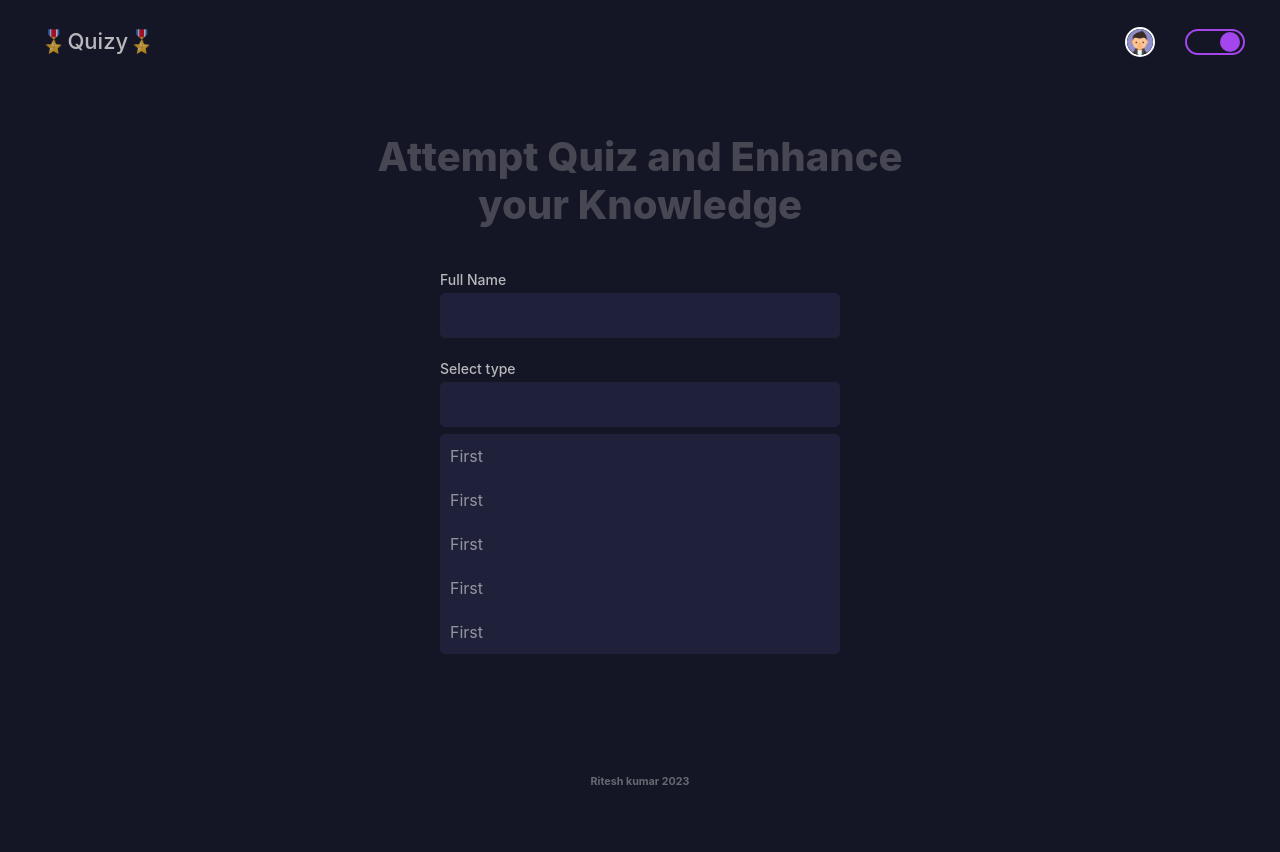
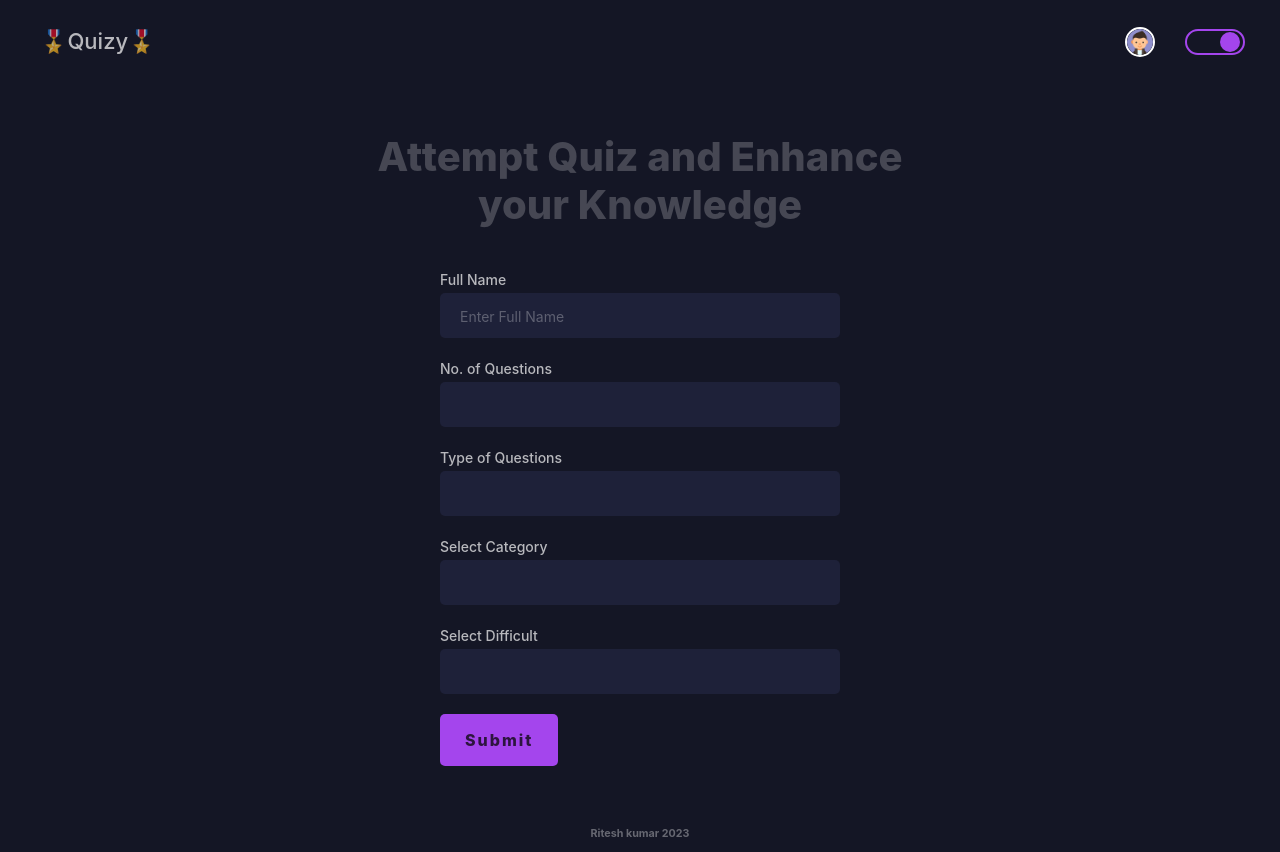
Before and after one commit to riteshkumarldh/quiz-app, a React (Vite) app: page / in a window 1280 px wide. Before the commit the page ends 800 px from the top, so only its background shows below. Built offline with nearby package versions, Linux system fonts and the light colour scheme; no server answers.

Commit message:
fetching quiz categories

```diff
--- a/src/components/Input.jsx
+++ b/src/components/Input.jsx
@@ -1,10 +1,16 @@
-export default function Input({ label, id, type }) {
+export default function Input({ label, id, type, placeholder }) {
   return (
     <div className="field">
       <label htmlFor={id} className="field__label">
         {label}
       </label>
-      <input type={type} name={id} id={id} className="field__input" />
+      <input
+        placeholder={placeholder}
+        type={type}
+        name={id}
+        id={id}
+        className="field__input"
+      />
     </div>
   );
 }
--- a/src/components/QuizSettings.jsx
+++ b/src/components/QuizSettings.jsx
@@ -2,11 +2,44 @@ import Button from "./Button";
 import Input from "./Input";
 import SelectBox from "./SelectBox";
 
+import {
+  numberQuestions,
+  typeQuestions,
+  questionDifficulty,
+} from "../utils/contants/quizdata";
+import { useFetch } from "../utils/hooks/useFetch";
+
 export default function QuizSettings() {
+  const { data } = useFetch("https://opentdb.com/api_category.php");
+
   return (
     <div className="quizsettings">
-      <Input type="text" id="fullName" label="Full Name" />
-      <SelectBox />
+      <Input
+        type="text"
+        id="fullName"
+        placeholder="Enter Full Name"
+        label="Full Name"
+      />
+      <SelectBox
+        options={numberQuestions}
+        label="No. of Questions"
+        id="numberQuestion"
+      />
+      <SelectBox
+        options={typeQuestions}
+        label="Type of Questions"
+        id="typeQuestion"
+      />
+      <SelectBox
+        options={data?.trivia_categories}
+        label="Select Category"
+        id="category"
+      />
+      <SelectBox
+        options={questionDifficulty}
+        label="Select Difficult"
+        id="difficulty"
+      />
       <Button>Submit</Button>
     </div>
   );
--- a/src/components/SelectBox.jsx
+++ b/src/components/SelectBox.jsx
@@ -1,32 +1,39 @@
 import { useState } from "react";
 
-export default function SelectBox() {
+export default function SelectBox({ options, label, id }) {
   const [open, setOpen] = useState(false);
 
   const toggleSelect = () => {
     setOpen((prev) => !prev);
   };
 
+  const removeShowClass = () => {
+    setOpen(false);
+  };
+
   return (
     <div className="field">
-      <label htmlFor="type" className="field__label">
-        Select type
+      <label htmlFor={id} className="field__label">
+        {label}
       </label>
       <input
         onClick={toggleSelect}
+        onBlur={removeShowClass}
         readOnly
         type="text"
-        name="type"
-        id="type"
+        name={id}
+        id={id}
         className="field__input"
       />
 
       <ul className={`field__options ${open ? "show" : ""}`}>
-        <li className="field__options--single">First</li>
-        <li className="field__options--single">First</li>
-        <li className="field__options--single">First</li>
-        <li className="field__options--single">First</li>
-        <li className="field__options--single">First</li>
+        {options?.map((option) => {
+          return (
+            <li key={option.id} className="field__options--single">
+              {option.name}
+            </li>
+          );
+        })}
       </ul>
     </div>
   );
--- a/src/styles/partials/_global.scss
+++ b/src/styles/partials/_global.scss
@@ -129,6 +129,12 @@ li {
     color: var(--text-color);
     padding-inline: 2rem;
     cursor: pointer;
+
+    &::placeholder {
+      color: var(--text-color);
+      opacity: 0.4;
+      font-size: 1.4rem;
+    }
   }
 
   &__options {
@@ -138,7 +144,27 @@ li {
     width: 100%;
     background-color: var(--second-bg);
     border-radius: 0.5rem;
+    max-height: 0;
     overflow: hidden;
+    transition: 500ms;
+    z-index: 100;
+
+    &.show {
+      max-height: 200px;
+      overflow: auto;
+
+      &::-webkit-scrollbar {
+        width: 8px;
+
+        &-thumb {
+          background-color: var(--accent);
+        }
+
+        &-track {
+          background-color: var(--accent-light);
+        }
+      }
+    }
 
     &--single {
       padding: 10px;
@@ -147,7 +173,7 @@ li {
       opacity: 0.75;
 
       &:hover {
-        background-color: var(--accent-light);
+        background-color: var(--body-bg);
       }
     }
   }
--- /dev/null
+++ b/src/utils/contants/quizdata.js
@@ -0,0 +1,68 @@
+export const numberQuestions = [
+  {
+    id: 1,
+    name: 5,
+    value: 5,
+  },
+  {
+    id: 2,
+    name: 10,
+    value: 10,
+  },
+  {
+    id: 3,
+    name: 15,
+    value: 15,
+  },
+  {
+    id: 4,
+    name: 20,
+    value: 20,
+  },
+  {
+    id: 5,
+    name: 25,
+    value: 25,
+  },
+  {
+    id: 6,
+    name: 30,
+    value: 30,
+  },
+];
+
+export const typeQuestions = [
+  {
+    id: 1,
+    name: "Multiple Choice Question",
+    value: "multiple",
+  },
+  {
+    id: 2,
+    name: "Yes or No",
+    value: "yn",
+  },
+];
+
+export const questionDifficulty = [
+  {
+    id: 0,
+    name: "any",
+    value: "Any",
+  },
+  {
+    id: 1,
+    name: "Easy",
+    value: "easy",
+  },
+  {
+    id: 2,
+    name: "Medium",
+    value: "medium",
+  },
+  {
+    id: 3,
+    name: "Difficult",
+    value: "difficult",
+  },
+];
--- /dev/null
+++ b/src/utils/hooks/useFetch.js
@@ -0,0 +1,33 @@
+import { useState, useEffect } from "react";
+
+export const useFetch = () => {
+  const [isLoading, setIsLoading] = useState(false);
+  const [error, setError] = useState(null);
+  const [data, setData] = useState([]);
+
+  useEffect(() => {
+    const fetchData = async () => {
+      try {
+        setIsLoading(true);
+        const res = await fetch("https://opentdb.com/api_category.php");
+
+        if (!res.ok) {
+          throw new Error("Response not received from the server");
+        }
+
+        const result = await res.json();
+        setData(result);
+        console.log(result);
+      } catch (error) {
+        console.log("error while fetching data");
+        setError(error);
+      } finally {
+        setIsLoading(false);
+      }
+    };
+
+    fetchData();
+  }, []);
+
+  return { isLoading, error, data };
+};
```
